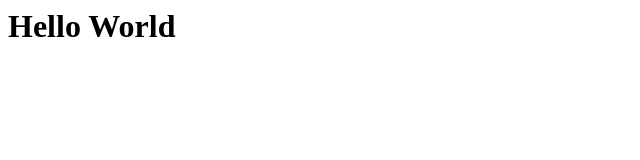
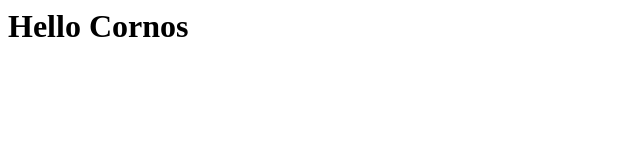
Before and after one commit to Naerog/novo-teste, a plain HTML site: page index.html in a window 1280 px wide. Shown: the full height of the page, 0-640 px from the left. Drawn offline with Linux system fonts and the light colour scheme.

Commit message:
Alterado index.html e novo arquivo

```diff
--- a/index.html
+++ b/index.html
@@ -1 +1 @@
-<h1>Hello World</h>
+<h1>Hello Cornos</h>
```
Also changed, not shown: novo.html (added, +1 -0 lines).
